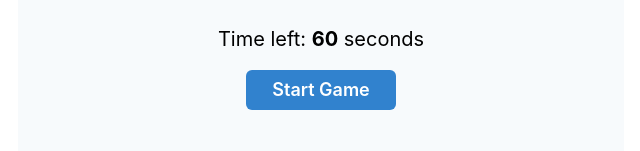
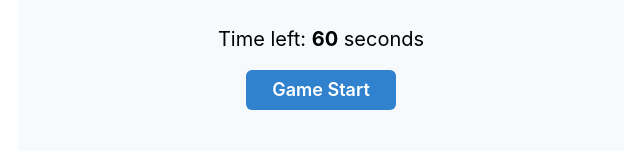
Before and after one commit to dende-h/type_game_spp, a Next.js app: page / in a window 1280 px wide. Shown: the part 186-337 px from the top of the page, without its empty margins (319-959 px from the left). Built offline with nearby package versions, Linux system fonts and the light colour scheme.

Commit message:
change:終了ボタンと開始前の確認ダイアログを追加

```diff
--- /dev/null
+++ b/src/components/CheckInputMode.tsx
@@ -0,0 +1,62 @@
+import {
+	useDisclosure,
+	Button,
+	AlertDialog,
+	AlertDialogOverlay,
+	AlertDialogContent,
+	AlertDialogHeader,
+	AlertDialogBody,
+	AlertDialogFooter,
+	Text,
+	ButtonProps
+} from "@chakra-ui/react";
+import React from "react";
+
+type Props = ButtonProps & {
+	genre: string;
+	mode: string;
+	onclickStart: () => void;
+};
+
+export const CheckInputMode = (props: Props) => {
+	const { genre, mode, onclickStart, ...buttonProps } = props;
+	const { isOpen, onOpen, onClose } = useDisclosure();
+	const cancelRef: React.MutableRefObject<HTMLButtonElement | null> = React.useRef(null);
+
+	return (
+		<>
+			<Button {...buttonProps} onClick={onOpen}>
+				Game Start
+			</Button>
+
+			<AlertDialog isOpen={isOpen} leastDestructiveRef={cancelRef} onClose={onClose}>
+				<AlertDialogOverlay>
+					<AlertDialogContent>
+						<AlertDialogHeader fontSize="lg" fontWeight="bold">
+							以下の内容で開始します
+						</AlertDialogHeader>
+
+						<AlertDialogBody>
+							<Text fontWeight="bold">
+								Genre : {genre}
+								<br />
+								Mode : {mode}
+							</Text>
+							<Text>入力モードは適切か確認してスタートボタンで開始してください。</Text>
+							<Text>例：ローマ字モード→英字入力、変換モード→かな入力</Text>
+						</AlertDialogBody>
+
+						<AlertDialogFooter>
+							<Button ref={cancelRef} onClick={onClose}>
+								Cancel
+							</Button>
+							<Button colorScheme="teal" onClick={onclickStart} ml={3}>
+								Start!
+							</Button>
+						</AlertDialogFooter>
+					</AlertDialogContent>
+				</AlertDialogOverlay>
+			</AlertDialog>
+		</>
+	);
+};
--- a/src/pages/index.tsx
+++ b/src/pages/index.tsx
@@ -24,6 +24,7 @@ import { hunterWords } from "@/constant/typingProblemHunterHunter";
 import Link from "next/link";
 import { ColorSwitchButton } from "@/components/ColorSwitchButton";
 import { GuideOnOffSwitchButton } from "@/components/GuideOnOffSwichButton";
+import { CheckInputMode } from "@/components/CheckInputMode";
 
 const easyWords = magicItems;
 const normalWords = adjectives;
@@ -332,9 +333,8 @@ export default function Home() {
 						setTimeLeft={setTimeLeft}
 					/>
 					{isActive && (
+						<>
 							<WordToType word={currentWord} jaWord={jaWord} userInput={userInput} mode={mode} guideOn={guideOnFlag} />
-					)}
-					{isActive && (
 							<TypingInput
 								value={userInput}
 								onChange={handleInputChange}
@@ -342,20 +342,31 @@ export default function Home() {
 								inputRef={inputRef}
 								onKeyPress={handleKeyPress}
 							/>
+							<Button
+								fontSize={textSize}
+								w={buttonWidth}
+								colorScheme="red"
+								onClick={() => {
+									onTimeUp();
+								}}
+							>
+								Stop the game
+							</Button>
+						</>
 					)}
 				</Box>
 
 				{!isActive ? (
 					<VStack spacing={{ base: 0, md: 4 }} my={{ base: 0, md: 4 }} minH={"50%"}>
-						<Button
-							onClick={startGameAndFocusInput}
+						<CheckInputMode
+							onclickStart={startGameAndFocusInput}
 							disabled={isActive}
 							fontSize={textSize}
 							w={buttonWidth}
 							colorScheme="blue"
-						>
-							Start Game
-						</Button>
+							genre={genre}
+							mode={mode}
+						/>
 						<Text as={"h2"} fontWeight="bold">
 							<br />
 							ジャンル選択
```
Lines whose indentation alone changed are shown as unchanged.
